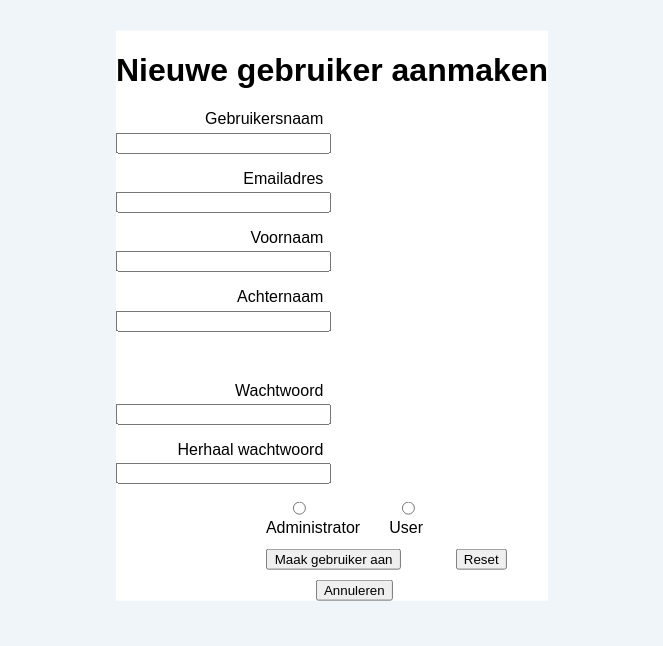
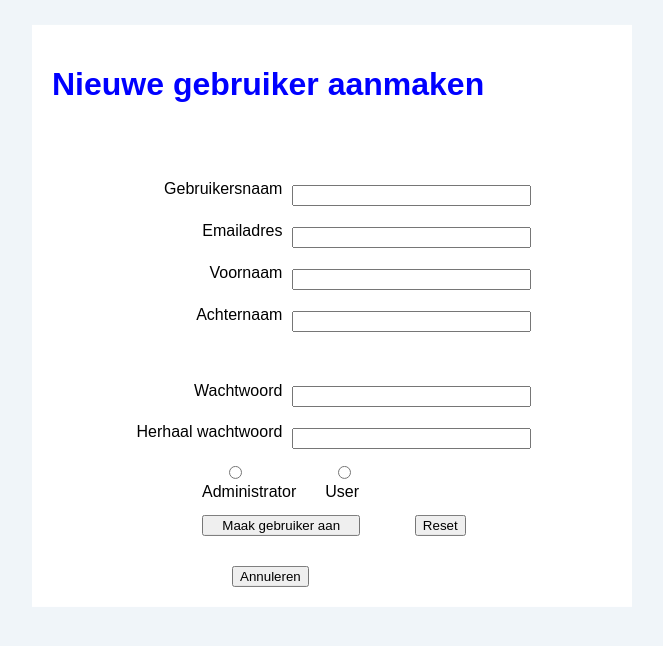
Before and after one commit to miwc14blue/ServerMonitor, a PHP site: page /ServerMonitor/html/makeUserForm.php in a window 1280 px wide. Shown: the part 110-756 px from the top of the page, without its empty margins (308-971 px from the left). Run offline with PHP 8.4, Linux system fonts and the light colour scheme; the visitor is signed in with stand-in values (Sample User, id 1).

Commit message:
makeuserform padding toegevoegd

```diff
--- a/css/styles-makeUserForm.css
+++ b/css/styles-makeUserForm.css
@@ -6,6 +6,17 @@
   top: 50%;
   -webkit-transform: translate(-50%, -50%);
   transform: translate(-50%, -50%);
+  width: 600px;
+}
+
+h1 {
+  color: blue;
+  padding: 20px;
+}
+
+form{
+  padding: 20px;
+  width: 80%;
 }
 
 label{
@@ -34,6 +45,7 @@ input {
 #cancelbutton {
     margin-left: 200px;
     margin-top: 10px;
+    margin-bottom: 20px;
 }
 
 #resetButton {
```
